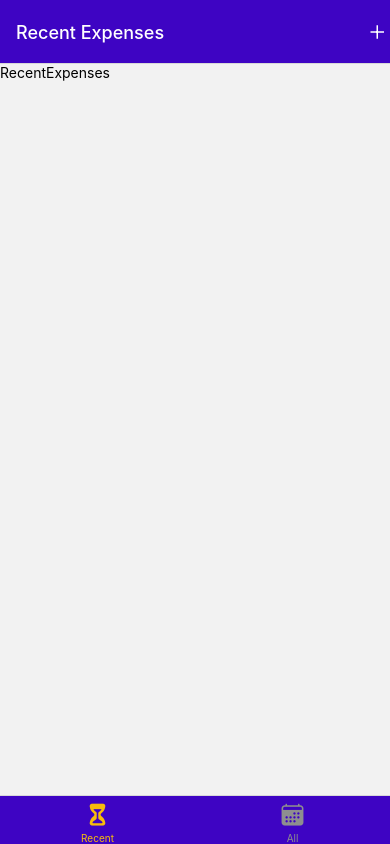
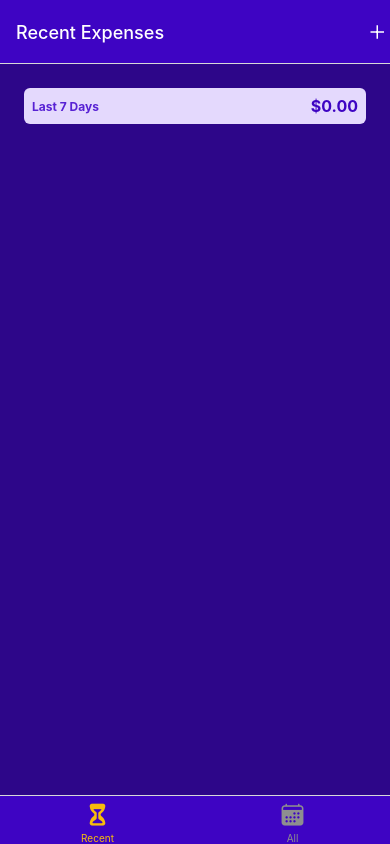
Before and after one commit to mongy92/react-native-the-practical-guide-course-typescript, a React Native app in the folder 4-ExpenseApp/: screen /Recent in a window 390 px wide. Built offline with nearby package versions, Linux system fonts and the light colour scheme.

Commit message:
chapter8: build ui for RecentExpenses screen

```diff
--- a/4-ExpenseApp/src/screens/RecentExpenses/index.tsx
+++ b/4-ExpenseApp/src/screens/RecentExpenses/index.tsx
@@ -1,14 +1,40 @@
-import { Text, View } from 'react-native';
-import React, { Component } from 'react';
+import { StyleSheet, View } from 'react-native';
+import React, { useMemo } from 'react';
+import { testIDs } from '../../constants/testIDs';
+import ExpensesList from '../../components/ExpensesList';
+import { useExpenses } from '../../contexts/ExpensesContext';
+import { ExpensesSummary } from '../../components/ExpensesSummary';
+import {
+  getExpensesLastnDayes,
+  getExpensesTotalAmount
+} from '../../utils/expenses';
+import { GlobalStyles } from '../../constants/styles';
 
-export class RecentExpenses extends Component {
-  render() {
-    return (
-      <View>
-        <Text>RecentExpenses</Text>
-      </View>
-    );
-  }
-}
+const RecentExpenses = () => {
+  const { expenses } = useExpenses();
+  const filteredExpenses = useMemo(
+    () => getExpensesLastnDayes(expenses, 7),
+    [expenses]
+  );
+  return (
+    <View style={styles.container} testID={testIDs.recentExpensesScreen}>
+      <ExpensesSummary
+        totalAmount={getExpensesTotalAmount(filteredExpenses)}
+        periodName={'Last 7 Days'}
+      />
+      <ExpensesList data={filteredExpenses} />
+    </View>
+  );
+};
 
 export default RecentExpenses;
+
+const styles = StyleSheet.create({
+  container: {
+    flex: 1,
+    paddingHorizontal: 24,
+    paddingTop: 24,
+    paddingBottom: 0,
+    backgroundColor: GlobalStyles.colors.primary700
+  }
+});
```
